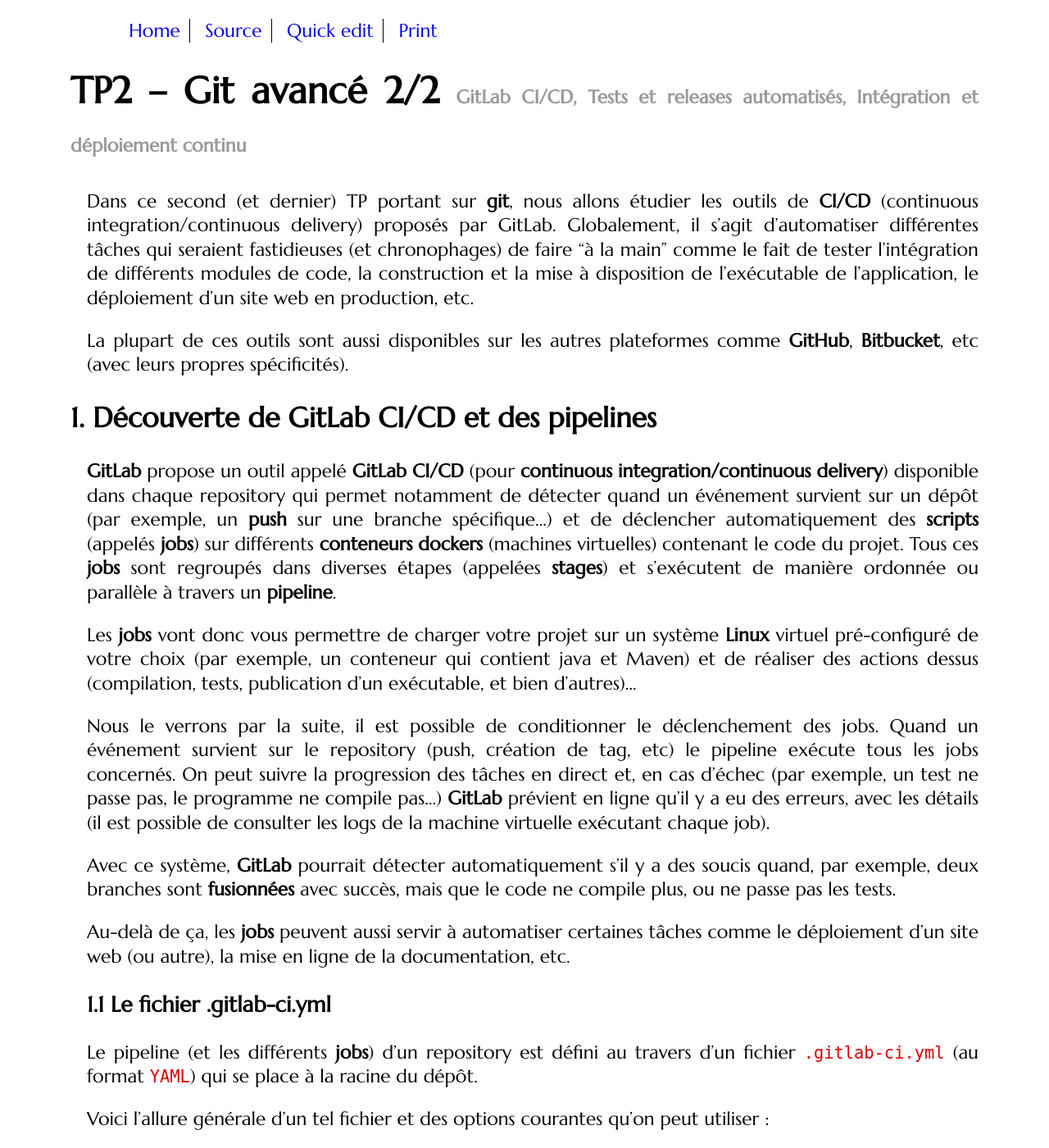
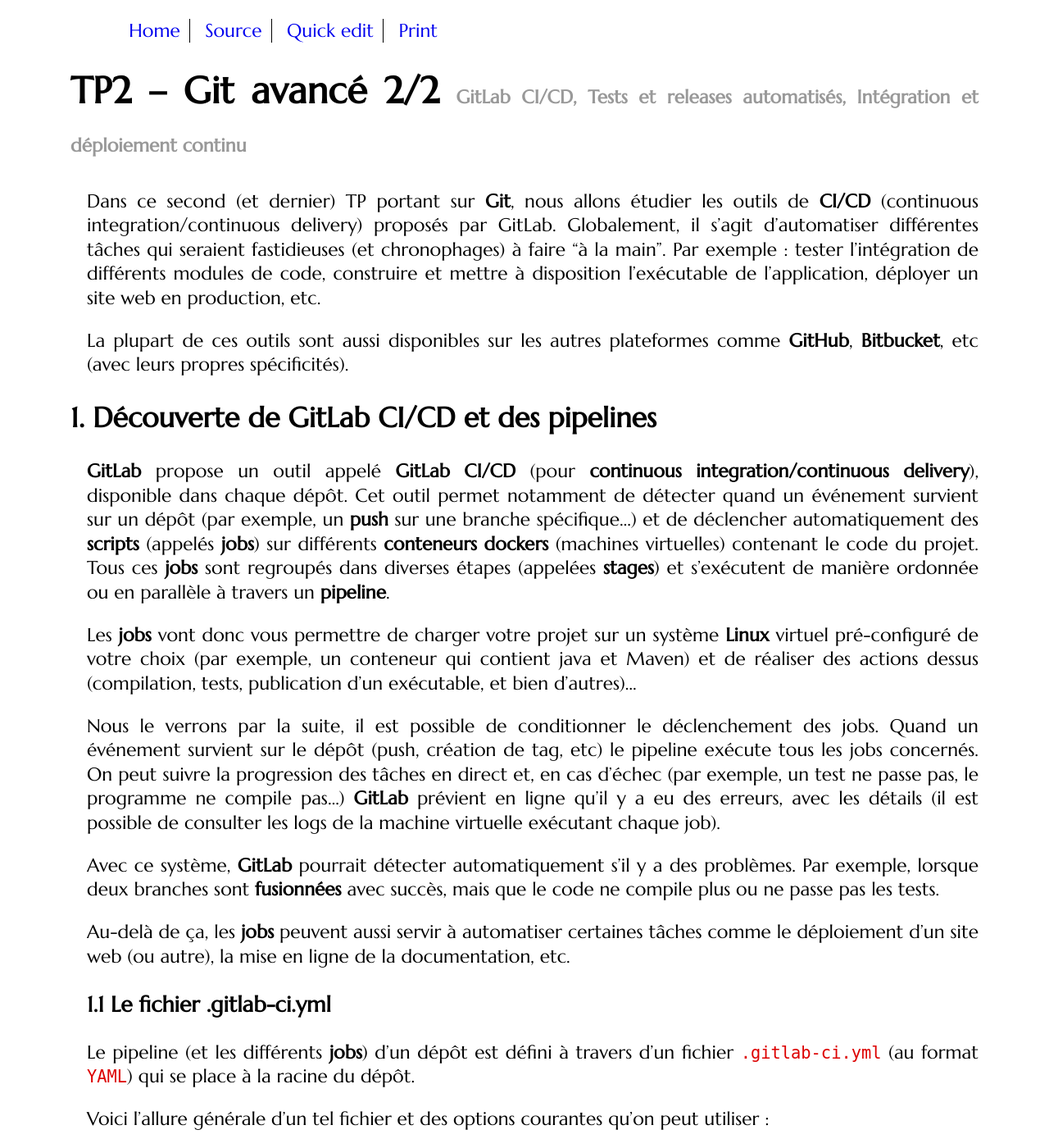
Before and after one commit to mgasquet/R304-QualiteDeveloppement, a Jekyll site: the page built from tutorials/tutorial2.md, in a window 1280 px wide and 1400 px high. Shown: the whole window at 82% size. Built offline with Jekyll 4.4.1, drawn with Linux system fonts in a browser that asks for light colours; some web fonts are replaced; some of the changed text lies outside the part shown.

Commit message:
quelques fautes d'orthographe

```diff
--- a/tutorials/tutorial2.md
+++ b/tutorials/tutorial2.md
@@ -5,25 +5,25 @@ layout: tutorial
 lang: fr
 ---
 
-Dans ce second (et dernier) TP portant sur **git**, nous allons étudier les outils de **CI/CD** (continuous integration/continuous delivery) proposés par GitLab. Globalement, il s'agit d'automatiser différentes tâches qui seraient fastidieuses (et chronophages) de faire "à la main" comme le fait de tester l'intégration de différents modules de code, la construction et la mise à disposition de l'exécutable de l'application, le déploiement d'un site web en production, etc.
+Dans ce second (et dernier) TP portant sur **Git**, nous allons étudier les outils de **CI/CD** (continuous integration/continuous delivery) proposés par GitLab. Globalement, il s'agit d'automatiser différentes tâches qui seraient fastidieuses (et chronophages) à faire "à la main". Par exemple : tester l'intégration de différents modules de code, construire et mettre à disposition l'exécutable de l'application, déployer un site web en production, etc.
 
 La plupart de ces outils sont aussi disponibles sur les autres plateformes comme **GitHub**, **Bitbucket**, etc (avec leurs propres spécificités).
 
 ## Découverte de GitLab CI/CD et des pipelines
 
-**GitLab** propose un outil appelé **GitLab CI/CD** (pour **continuous integration/continuous delivery**) disponible dans chaque repository qui permet notamment de détecter quand un événement survient sur un dépôt (par exemple, un **push** sur une branche spécifique...) et de déclencher automatiquement des **scripts** (appelés **jobs**) sur différents **conteneurs dockers** (machines virtuelles) contenant le code du projet. Tous ces **jobs** sont regroupés dans diverses étapes (appelées **stages**) et s'exécutent de manière ordonnée ou parallèle à travers un **pipeline**.
+**GitLab** propose un outil appelé **GitLab CI/CD** (pour **continuous integration/continuous delivery**), disponible dans chaque dépôt. Cet outil permet notamment de détecter quand un événement survient sur un dépôt (par exemple, un **push** sur une branche spécifique...) et de déclencher automatiquement des **scripts** (appelés **jobs**) sur différents **conteneurs dockers** (machines virtuelles) contenant le code du projet. Tous ces **jobs** sont regroupés dans diverses étapes (appelées **stages**) et s'exécutent de manière ordonnée ou en parallèle à travers un **pipeline**.
 
 Les **jobs** vont donc vous permettre de charger votre projet sur un système **Linux** virtuel pré-configuré de votre choix (par exemple, un conteneur qui contient java et Maven) et de réaliser des actions dessus (compilation, tests, publication d'un exécutable, et bien d'autres)...
 
-Nous le verrons par la suite, il est possible de conditionner le déclenchement des jobs. Quand un événement survient sur le repository (push, création de tag, etc) le pipeline exécute tous les jobs concernés. On peut suivre la progression des tâches en direct et, en cas d'échec (par exemple, un test ne passe pas, le programme ne compile pas...) **GitLab** prévient en ligne qu'il y a eu des erreurs, avec les détails (il est possible de consulter les logs de la machine virtuelle exécutant chaque job).
+Nous le verrons par la suite, il est possible de conditionner le déclenchement des jobs. Quand un événement survient sur le dépôt (push, création de tag, etc) le pipeline exécute tous les jobs concernés. On peut suivre la progression des tâches en direct et, en cas d'échec (par exemple, un test ne passe pas, le programme ne compile pas...) **GitLab** prévient en ligne qu'il y a eu des erreurs, avec les détails (il est possible de consulter les logs de la machine virtuelle exécutant chaque job).
 
-Avec ce système, **GitLab** pourrait détecter automatiquement s'il y a des soucis quand, par exemple, deux branches sont **fusionnées** avec succès, mais que le code ne compile plus, ou ne passe pas les tests.
+Avec ce système, **GitLab** pourrait détecter automatiquement s'il y a des problèmes. Par exemple, lorsque deux branches sont **fusionnées** avec succès, mais que le code ne compile plus ou ne passe pas les tests.
 
 Au-delà de ça, les **jobs** peuvent aussi servir à automatiser certaines tâches comme le déploiement d'un site web (ou autre), la mise en ligne de la documentation, etc.
 
 ### Le fichier .gitlab-ci.yml
 
-Le pipeline (et les différents **jobs**) d'un repository est défini au travers d'un fichier `.gitlab-ci.yml` (au format `YAML`) qui se place à la racine du dépôt.
+Le pipeline (et les différents **jobs**) d'un dépôt est défini à travers d'un fichier `.gitlab-ci.yml` (au format `YAML`) qui se place à la racine du dépôt.
 
 Voici l'allure générale d'un tel fichier et des options courantes qu'on peut utiliser :
 
@@ -67,17 +67,17 @@ Revenons maintenant sur la configuration d'un `job` et intéressons-nous à ses
 
 * `image` (quasiment obligatoire tout le temps) : spécifie quelle est l'image docker utilisée par ce job. Il existe énormément d'images, on doit cibler en fonction des besoins du job. Par exemple, si on doit tester un programme `java` (qui tourne sur la version 21), on peut utiliser l'image `maven:3.9.5-eclipse-temurin-21` qui contient java 21 et Maven. On peut éventuellement spécifier une image par défaut qui sera utilisée par chaque job (dans des conteneurs différents), mais de manière générale, on spécifie par job. Si on ne précise rien, une image par défaut sera utilisée.
 
-* `script` (obligatoire) : c'est la partie la plus importante. Il s'agit d'une liste de commandes (comme si vous étiez dans un terminal) qui vont s'exécuter dans la machine virtuelle. Lorsque le job démarre et que le conteneur est initialisé, les sources du projet sont chargées et vous vous trouvez directement à sa racine. Vous pouvez donc directement interagir avec le projet. Si toutes les commandes s'exécutent sans problème, le job réussi, sinon il échoue.
+* `script` (obligatoire) : c'est la partie la plus importante. Il s'agit d'une liste de commandes (comme si vous étiez dans un terminal) qui vont s'exécuter dans la machine virtuelle. Lorsque le job démarre et que le conteneur est initialisé, les sources du projet sont chargées et vous vous trouvez directement à sa racine. Vous pouvez donc directement interagir avec le projet. Si toutes les commandes s'exécutent sans problème, le job réussit, sinon il échoue.
 
-* `artifacts` (optionnel) : lorsque qu'un job démarre, il est isolé dans un conteneur et contient seulement le code du projet. Tous les fichiers potentiellement créés par d'autres jobs ne sont donc pas accessibles par défaut. Cependant, il arrive parfois qu'un job ait besoin de fichiers créés lors d'un job/stage précédent pour s'exécuter. La directive `artifacts` permet de spécifier quels fichiers seront sauvegardés et transmis aux jobs d'un prochain **stage**. Attention toutefois, les jobs d'un même stage s'exécutent en parallèle et ne peuvent donc pas se transmettre de fichier de cette manière (par défaut, mais c'est éventuellement possible avec une configuration avancée). Ce sont donc seulement les jobs des stages suivants qui auront accès aux fichiers sauvegardés par les stages précédents. On peut également se servir de cette directive pour sauvegarder et exposer des fichiers importants lors de la publication de **releases** (nous y reviendrons plus tard). On pourrait donc traduire le terme **artifacts** par "fichiers exportés" (depuis un job).
+* `artifacts` (optionnel) : lorsqu'un job démarre, il est isolé dans un conteneur et contient seulement le code du projet. Tous les fichiers potentiellement créés par d'autres jobs ne sont donc pas accessibles par défaut. Cependant, il arrive parfois qu'un job ait besoin de fichiers créés lors d'un job/stage précédent pour s'exécuter. La directive `artifacts` permet de spécifier quels fichiers seront sauvegardés et transmis aux jobs d'un prochain **stage**. Attention toutefois, les jobs d'un même stage s'exécutent en parallèle et ne peuvent donc pas se transmettre de fichier de cette manière (par défaut, mais c'est éventuellement possible avec une configuration avancée). Ce sont donc seulement les jobs des stages suivants qui auront accès aux fichiers sauvegardés par les stages précédents. On peut également se servir de cette directive pour sauvegarder et exposer des fichiers importants lors de la publication de **releases** (nous y reviendrons plus tard). On pourrait donc traduire le terme **artifacts** par "fichiers exportés" (depuis un job).
 
 * `dependencies` (optionnel) : permet d'indiquer que ce job a besoin des artifacts (fichiers exportés) d'un certain `job` (d'un stage précédent). Cela n'est pas obligatoire de la préciser si le job correspondant intervient dans le stage qui suit celui qui a créé les `artifacts` (les artifacts seront transmis automatiquement).
 
-* `rules` (optionnel) : permet de spécifier des conditions pour que le job se déclenche. Par exemple, `job3` ne se déclenche qu'en cas de `push` sur la branche par défaut du repository (`main` ou `master` par exemple). Si rien n'est spécifié (comme pour `job1` et `job2`) le job s'exécute lors de chaque événement (par exemple, en cas de push sur n'importe quelle branche, la création d'un tag, etc). On peut aller dans le détail et écrire des conditions complexes, et même des conditions pour spécifier quand le job ne s'exécute pas, etc. Dans l'exemple de `job3` on aurait aussi pu spécifier une branche spécifique (par exemple `'$CI_COMMIT_BRANCH == development'`) ou bien `$CI_COMMIT_BRANCH` pour n'autoriser le job à s'exécuter seulement si on a un push de commits (pas de création de tags ou autre). On notera qu'un `merge` d'une branche résultera en un `push` à un moment donné, dans la branche qui intègre les changements de la branche fusionnée.
+* `rules` (optionnel) : permet de spécifier des conditions pour que le job se déclenche. Par exemple, `job3` ne se déclenche qu'en cas de `push` sur la branche par défaut du dépôt (`main` ou `master` par exemple). Si rien n'est spécifié (comme pour `job1` et `job2`) le job s'exécute lors de chaque événement (par exemple, en cas de push sur n'importe quelle branche, la création d'un tag, etc). On peut aller dans le détail et écrire des conditions complexes, et même des conditions pour spécifier quand le job ne s'exécute pas, etc. Dans l'exemple de `job3` on aurait aussi pu spécifier une branche spécifique (par exemple `'$CI_COMMIT_BRANCH == development'`) ou bien `$CI_COMMIT_BRANCH` pour n'autoriser le job à s'exécuter seulement si on a un push de commits (pas de création de tags ou autre). On notera qu'un `merge` d'une branche résultera en un `push` à un moment donné, dans la branche qui intègre les changements de la branche fusionnée.
 
-Il existe beaucoup d'autres options que nous n'aborderons pas dans ce TP, mais que vus pouvez retrouver [ici](https://docs.gitlab.com/ci/yaml/#keywords).
+Il existe beaucoup d'autres options que nous n'aborderons pas dans ce TP, mais que vous pouvez retrouver [ici](https://docs.gitlab.com/ci/yaml/#keywords).
 
-Aussi, diverses variables prédéfinies sont fournies par `GitLab` et accessibles dans tous les **jobs**. Ces variables permettent de récupérer et exploiter des informations sur l'événement ayant déclenché le pipeline (message de commit, nom du tag, nom de la branche, etc). Par exemple `$CI_COMMIT_BRANCH` contient le nom de la branche sur laquelle est effectué le push, `$CI_DEFAULT_BRANCH` contient le nom de la branche par défaut (main, master) ou autre, etc. Ces variables sont préfixées d'un `$`. On peut retrouver la liste des variables prédéfinies sur [cette page](https://docs.gitlab.com/ci/variables/predefined_variables/#predefined-variables).
+**GitLab** fournit également diverses variables prédéfinies accessibles dans tous les **jobs**. Ces variables permettent de récupérer et exploiter des informations sur l'événement ayant déclenché le pipeline (message de commit, nom du tag, nom de la branche, etc). Par exemple `$CI_COMMIT_BRANCH` contient le nom de la branche sur laquelle est effectué le push, `$CI_DEFAULT_BRANCH` contient le nom de la branche par défaut (main, master) ou autre, etc. Ces variables sont préfixées d'un `$`. On peut retrouver la liste des variables prédéfinies sur [cette page](https://docs.gitlab.com/ci/variables/predefined_variables/#predefined-variables).
 
 ### Exemple
 
@@ -122,17 +122,17 @@ Le premier job `test` :
   * Un message est affiché en console puis les tests unitaires sont exécutés.
 
 Le deuxième job `deploy` :
-  * S'exécute seulement si un push est réalisé sur la branche par défaut (principale) du repository.
+  * S'exécute seulement si un push est réalisé sur la branche par défaut (principale) du dépôt.
   * S'exécute après le stage `test` donc après le job du même nom.
   * Ne s'exécute pas si le job `test` échoue.
   * S'exécute sur l'image `alpine:latest` (machine virtuelle simple).
   * Supprime divers fichiers non utiles au déploiement
-  * Exécute une commande pour uploader les fichiers du projet vers un repository distant...
+  * Exécute une commande pour uploader les fichiers du projet vers un dépôt distant...
   * Se connecte en ssh à un serveur pour exécuter diverses commandes supplémentaires de déploiement...
 
 ### Premiers pas
 
-Vous allez maintenant créer votre premier pipeline (très simple) sur le projet d'**éditeur de texte** du TP précédent. Normalement, vous aviez travaillé à deux sur le même projet à la fin de ce TP, donc techniquement, un des deux membres du binôme à un projet plus avancé. Ici, vous travaillerez seul sur votre propre projet, mais ce n'est pas grave s'il manque les dernières fonctionnalités des exercices réalisés en binôme (si c'est le cas et que cela vous gêne vraiment, vous pouvez faire un fork du repository de votre collègue...).
+Vous allez maintenant créer votre premier pipeline (très simple) sur le projet d'**éditeur de texte** du TP précédent. Normalement, vous aviez travaillé à deux sur le même projet à la fin de ce TP, donc techniquement, un des deux membres du binôme a un projet plus avancé. Ici, vous travaillerez seul sur votre propre projet, mais ce n'est pas grave s'il manque les dernières fonctionnalités des exercices réalisés en binôme (si c'est le cas et que cela vous gêne vraiment, vous pouvez faire un fork du dépôt de votre collègue...).
 
 <div class="exercise">
 
@@ -191,9 +191,9 @@ Vous allez maintenant améliorer votre pipeline afin de lui permettre de vérifi
 
 </div>
 
-Maintenant que vous avez des tests unitaires prêts et fonctionnels, nous allons faire en sorte que **GitLab** vérifie que votre programme compile bien puis exécute les tests après n'importe quelle mise à jour sur le repository.
+Maintenant que vous avez des tests unitaires prêts et fonctionnels, nous allons faire en sorte que **GitLab** vérifie que votre programme compile bien puis exécute les tests après n'importe quelle mise à jour sur le dépôt.
 
-Dans votre **pipeline**, vous allez diviser le travail deux **stages** et deux **jobs** :
+Dans votre **pipeline**, vous allez diviser le travail en deux **stages** et deux **jobs** :
 
 1. Un premier stage (associé à un job) qui teste la compilation.
 
@@ -225,7 +225,7 @@ Cela peut sembler lourd de séparer cela en deux stages/jobs, mais cela nous per
 
 **GitLab** permet de publier des **releases** de notre application, c'est-à-dire publier une version fonctionnelle du logiciel dans un espace de notre dépôt en ligne, avec les exécutables et les ressources nécessaires.
 
-Sur **git** il est possible d'associer un **commit** à un **tag**. Un **tag** est une étiquette nommée. Généralement, on associe une `release` à un **tag**. Il est aussi possible de faire un `checkout` directement sur un tag !
+Sur **Git** il est possible d'associer un **commit** à un **tag**. Un **tag** est une étiquette nommée. Généralement, on associe une `release` à un **tag**. Il est aussi possible de faire un `checkout` directement sur un tag !
 
 Par convention, les tags s'utilisent donc pour indiquer la version d'un programme sous la forme `vX.Y.Z`. Ainsi, par exemple `v0.0.1`, `v1.0.0`, etc. `X` désigne les mises à jour majeures (le logiciel change quasi-complétement), `Y` les mises à jour intermédiaires (ajout de nouvelles fonctionnalités, par exemple après un sprint) et `Z` les mises à jour mineures (fixes de bugs par exemple).
 
@@ -510,7 +510,7 @@ Concernant les informations pour se connecter au serveur FTP de l'IUT :
 
 1. Téléchargez le fichier [index.php]({{site.baseurl}}/assets/TP2/index.php) et placez-le dans un nouveau dossier de projet. Il s'agit d'une simple page web affichant "Hello world".
 
-2. Initialisez le dépôt git ce projet en local, puis sur GitLab, créez un nouveau dépôt vierge (privé) dans votre namespace `qualite-de-developpement-semestre-3/etu/votrelogin` et associez-le à votre dépôt local.
+2. Initialisez le dépôt Git ce projet en local, puis sur GitLab, créez un nouveau dépôt vierge (privé) dans votre namespace `qualite-de-developpement-semestre-3/etu/votrelogin` et associez-le à votre dépôt local.
 
 3. Sur votre dépôt GitLab (de ce nouveau projet), créez quatre nouvelles variables CI/CD **secrètes** :
   * **FTP_HOST** : `ftpinfo.iutmontp.univ-montp2.fr` (adresse du serveur ftp du département informatique de l'IUT)
```
Also changed, not shown: other parts of tutorials/tutorial2.md (+8 -8 lines).
